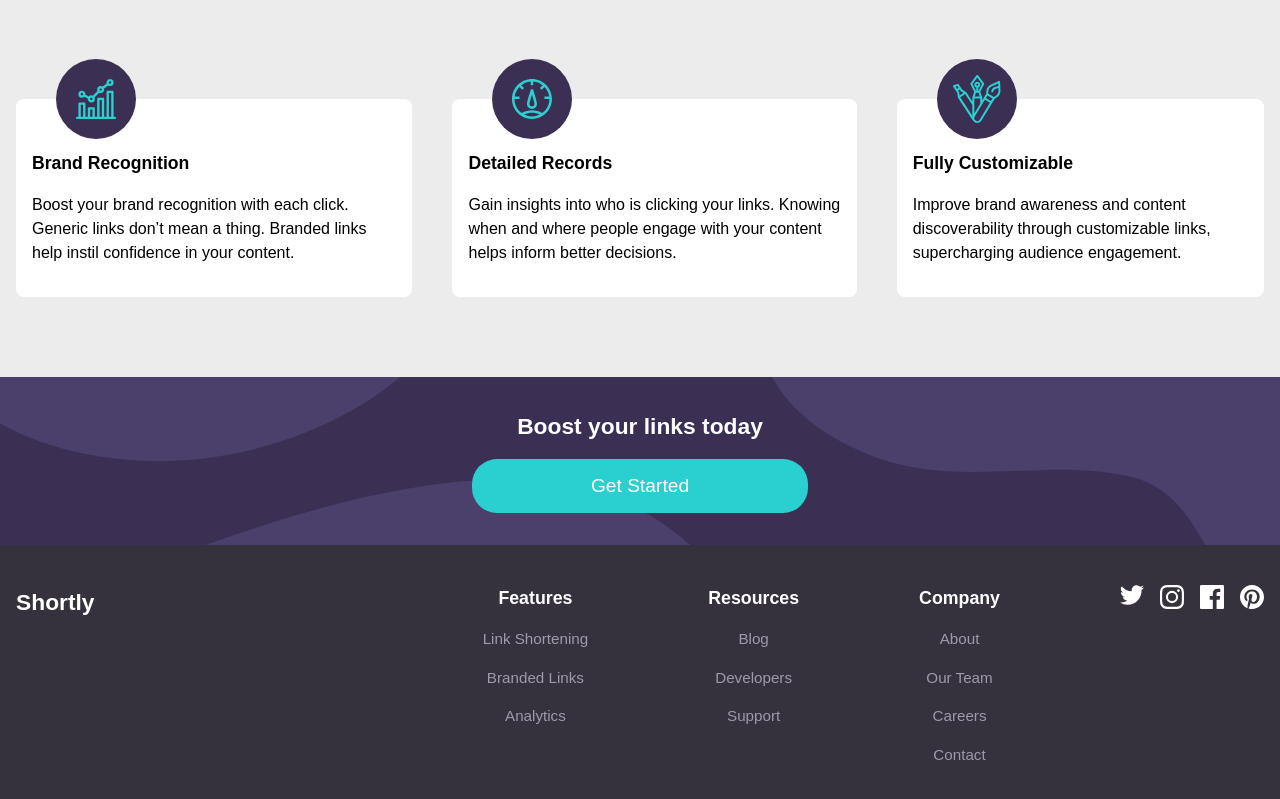
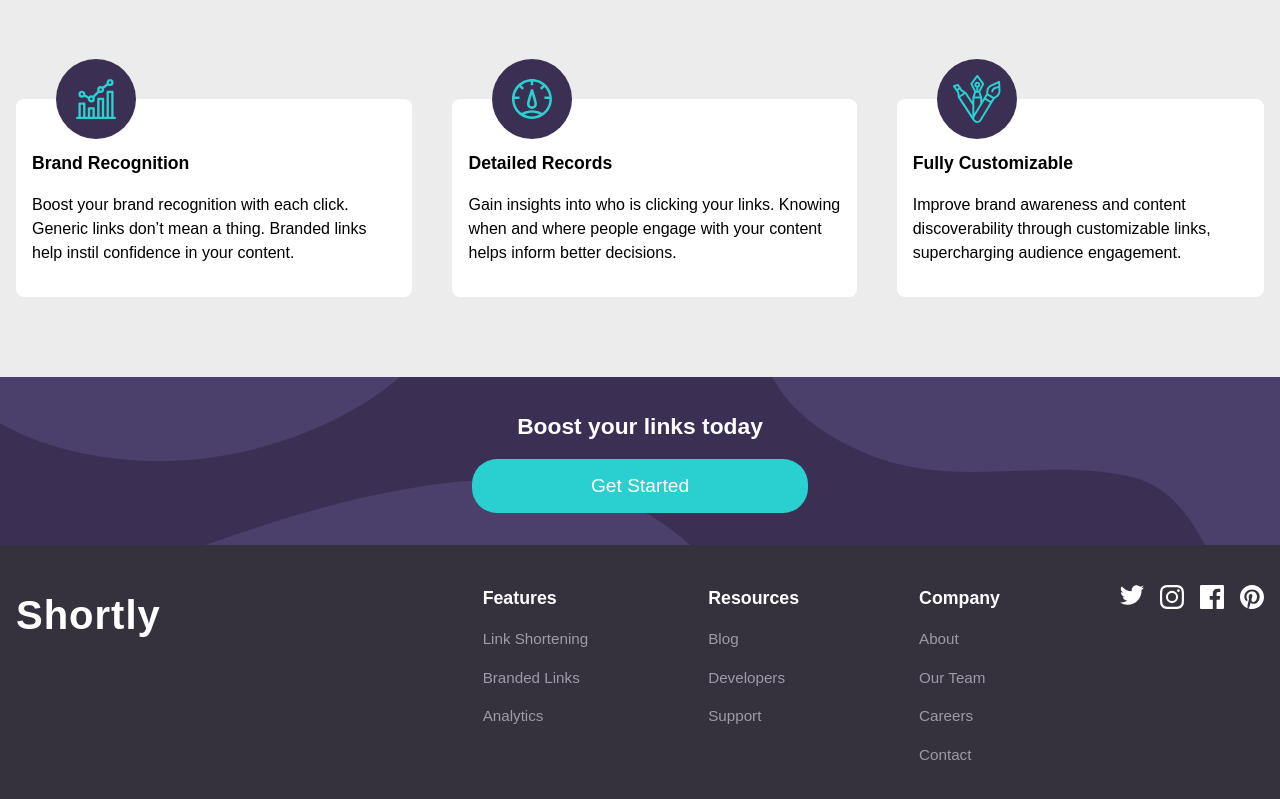
Before and after one commit to jzolotar/shorten-links, a React (Create React App) app: page / in a window 1280 px wide. Shown: the part 838-1637 px from the top of the page. Built offline with nearby package versions, Linux system fonts and the light colour scheme.

Commit message:
add rwd fixes for footer

```diff
--- a/src/Components/Footer/Company/Company.styled.js
+++ b/src/Components/Footer/Company/Company.styled.js
@@ -6,6 +6,10 @@ export const StyledCompany = styled.article`
   justify-content: center;
   align-items: center;
   gap: 1rem;
+  text-align: center;
+  @media (min-width: 52.5rem) {
+    align-items: flex-start;
+  }
 
   a {
     color: #9e9aa7;
--- a/src/Components/Footer/Features/Features.styled.js
+++ b/src/Components/Footer/Features/Features.styled.js
@@ -6,6 +6,10 @@ export const StyledFeatures = styled.article`
   justify-content: center;
   align-items: center;
   gap: 1rem;
+  text-align: center;
+  @media (min-width: 52.5rem) {
+    align-items: flex-start;
+  }
 
   a {
     color: #9e9aa7;
--- a/src/Components/Footer/Footer.styled.js
+++ b/src/Components/Footer/Footer.styled.js
@@ -12,14 +12,23 @@ export const FooterColumns = styled.div`
   align-items: center;
   justify-content: center;
   gap: 2.5rem;
-  @media (min-width: 52.5rem) {
+  @media (min-width: 50.5rem) {
     flex-direction: row;
     align-items: flex-start;
+    flex-wrap: wrap;
     gap: 7.5rem;
   }
 `;
 
-export const Titlte = styled.h2``;
+export const Titlte = styled.h2`
+  font-size: 2.3rem;
+  letter-spacing: 1px;
+  margin-bottom: 2rem;
+
+  @media (min-width: 52.5rem) {
+    font-size: 2.5rem;
+  }
+`;
 
 export const Container = styled.div`
   width: 100%;
@@ -30,9 +39,10 @@ export const Container = styled.div`
   flex-direction: column;
   align-items: center;
   gap: 2rem;
+
   /* justify-content: space-between;
   align-items: flex-start; */
-  @media (min-width: 52.5rem) {
+  @media (min-width: 60.5rem) {
     flex-direction: row;
     align-items: flex-start;
     justify-content: space-between;
--- a/src/Components/Footer/Resources/Resurces.styled.js
+++ b/src/Components/Footer/Resources/Resurces.styled.js
@@ -8,6 +8,10 @@ export const StyledResources = styled.article`
   gap: 1rem;
   text-align: center;
 
+  @media (min-width: 52.5rem) {
+    align-items: flex-start;
+  }
+
   a {
     color: #9e9aa7;
     &:hover {
--- a/src/Components/Footer/Socials/Socials.styled.js
+++ b/src/Components/Footer/Socials/Socials.styled.js
@@ -5,4 +5,8 @@ export const StyledSocials = styled.div`
   justify-content: center;
   align-items: flex-start;
   gap: 1rem;
+
+  img {
+    cursor: pointer;
+  }
 `;
```
